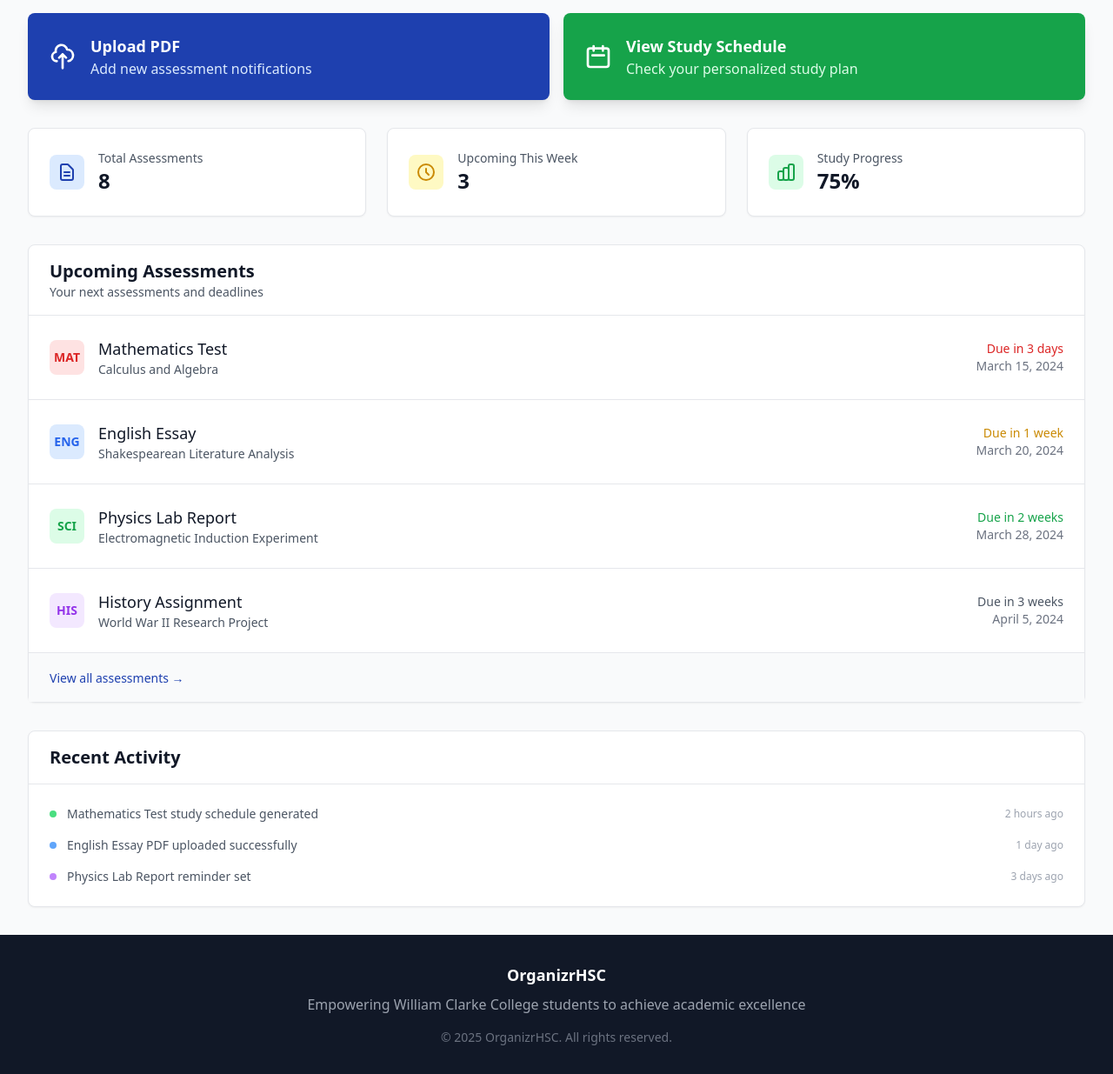
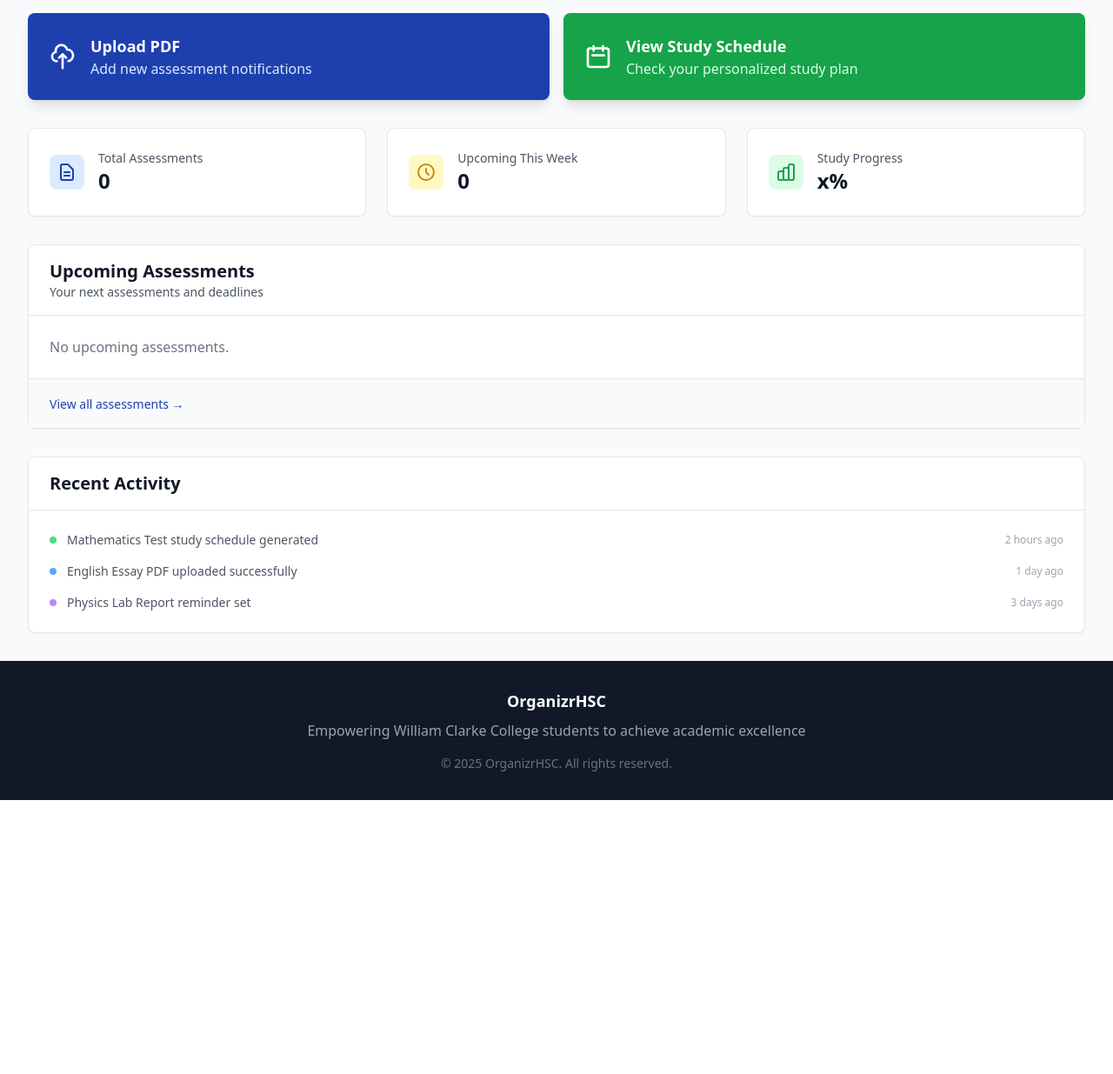
Before and after one commit to rahuls101/OrganizrHSC, a Flask app: page /dashboard in a window 1280 px wide. Shown: the part 182-1417 px from the top of the page at 87% size. After the commit the page ends 1102 px from the top, so only its background shows below. Run offline with Flask 3, Linux system fonts and the light colour scheme; the visitor is signed in with stand-in values (Sample User, id 1); tables that the repository leaves empty hold one stand-in row (values such as "Sample post"); some libraries are stand-ins or nearby versions.

Commit message:
Updated dashboard to dynamically display upcoming assessment stats

```diff
--- a/models.py
+++ b/models.py
@@ -20,4 +20,4 @@ class Assessment(db.Model):
     title = db.Column(db.String(100), nullable = False)
     description = db.Column(db.Text, nullable = True)
     due_date = db.Column(db.DateTime, nullable = False)
-    created_at = db.Column(db.DateTime, default=datetime.now(timezone.utc))
+    created_at = db.Column(db.DateTime, default=datetime.now)
--- a/server.py
+++ b/server.py
@@ -4,6 +4,7 @@ from dotenv import load_dotenv
 from models import db, User
 from auth import validate_user_signup, validate_user_login, create_user
 import os
+from datetime import datetime, timezone
 
 load_dotenv()
 
@@ -66,9 +67,32 @@ def dashboard():
     if 'user_id' not in session:
         return redirect(url_for('login', message='Please log in to continue', type='error'))
 
+    user = User.query.get(session['user_id'])
 
-    user = User.query.get(session['user_id'])
-    return render_template('dashboard.html', user=user)
+
+    now = datetime.now()
+
+    #retrieve upcoming assessments
+
+    assessments = [a for a in user.assessments if a.due_date >= now]
+
+    #sort assessments by due date
+
+    sorted_assessments = sorted(assessments, key=lambda a: a.due_date)
+
+    #list of assessments that are due within the next week (within 7 days):
+
+    upcoming_this_week = [a for a in sorted_assessments if 0 <= (a.due_date - now).days <= 7]
+
+
+    return render_template(
+        'dashboard.html',
+        user=user,
+        now = now,
+        num_assessments=len(assessments),
+        num_close_assessments=len(upcoming_this_week),
+        next_five_assessments = sorted_assessments[:5]
+    )
 
 @app.route('/upload')
 def upload():
--- a/templates/dashboard.html
+++ b/templates/dashboard.html
@@ -111,7 +111,7 @@
                     </div>
                     <div class="ml-4">
                         <p class="text-sm font-medium text-gray-600">Total Assessments</p>
-                        <p class="text-2xl font-bold text-gray-900">8</p>
+                        <p class="text-2xl font-bold text-gray-900">{{ num_assessments }}</p>
                     </div>
                 </div>
             </div>
@@ -125,7 +125,7 @@
                     </div>
                     <div class="ml-4">
                         <p class="text-sm font-medium text-gray-600">Upcoming This Week</p>
-                        <p class="text-2xl font-bold text-gray-900">3</p>
+                        <p class="text-2xl font-bold text-gray-900">{{ num_close_assessments }}</p>
                     </div>
                 </div>
             </div>
@@ -139,7 +139,7 @@
                     </div>
                     <div class="ml-4">
                         <p class="text-sm font-medium text-gray-600">Study Progress</p>
-                        <p class="text-2xl font-bold text-gray-900">75%</p>
+                        <p class="text-2xl font-bold text-gray-900">x%</p>
                     </div>
                 </div>
             </div>
@@ -153,97 +153,50 @@
             </div>
 
             <div class="divide-y divide-gray-200">
-                <!-- Assessment 1 -->
+                {% for assessment in next_five_assessments %}
+                    {% set days_remaining = (assessment.due_date - now).days %}
+                    {% if days_remaining == 0 %}
+                        {% set color_text = "text-red-600" %}
+                        {% set color_bg = "bg-red-100" %}
+                        {% set due_text = "Due today" %}
+                    {% elif days_remaining <= 3 %}
+                        {% set color_text = "text-red-600" %}
+                        {% set color_bg = "bg-red-100" %}
+                        {% set due_text = "Due in " ~ days_remaining ~ " day" ~ ("s" if days_remaining != 1 else "") %}
+                    {% elif days_remaining <= 7 %}
+                        {% set color_text = "text-yellow-600" %}
+                        {% set color_bg = "bg-yellow-100" %}
+                        {% set due_text = "Due in 1 week" %}
+                    {% else %}
+                        {% set color_text = "text-gray-600" %}
+                        {% set color_bg = "bg-gray-100" %}
+                        {% set due_text = "Due in " ~ days_remaining ~ " days" %}
+                    {% endif %}
                     <div class="p-6 hover:bg-gray-50 transition-colors">
                         <div class="flex items-center justify-between">
                             <div class="flex-1">
                                 <div class="flex items-center">
                                     <div class="flex-shrink-0">
-                                    <div class="w-10 h-10 bg-red-100 rounded-lg flex items-center justify-center">
-                                        <span class="text-red-600 font-semibold text-sm">MAT</span>
+                                        <div class="w-10 h-10 {{ color_bg }} rounded-lg flex items-center justify-center">
+                                            <span class="{{ color_text }} font-semibold text-sm">{{ assessment.subject_code }}</span>
                                         </div>
                                     </div>
                                     <div class="ml-4">
-                                    <h3 class="text-lg font-medium text-gray-900">Mathematics Test</h3>
-                                    <p class="text-sm text-gray-600">Calculus and Algebra</p>
+                                        <h3 class="text-lg font-medium text-gray-900">{{ assessment.title }}</h3>
+                                        <p class="text-sm text-gray-600">{{ assessment.description }}</p>
                                     </div>
                                 </div>
                             </div>
                             <div class="text-right">
-                            <p class="text-sm font-medium text-red-600">Due in 3 days</p>
-                            <p class="text-sm text-gray-500">March 15, 2024</p>
+                                <p class="text-sm font-medium {{ color_text }}">{{ due_text }}</p>
+                                <p class="text-sm text-gray-500">{{ assessment.due_date.strftime('%b %d, %Y') }}</p>
                             </div>
                         </div>
                     </div>
+                {% else %}
+                    <div class="p-6 text-gray-500">No upcoming assessments.</div>
+                {% endfor %}
 
-                <!-- Assessment 2 -->
-                <div class="p-6 hover:bg-gray-50 transition-colors">
-                    <div class="flex items-center justify-between">
-                        <div class="flex-1">
-                            <div class="flex items-center">
-                                <div class="flex-shrink-0">
-                                    <div class="w-10 h-10 bg-blue-100 rounded-lg flex items-center justify-center">
-                                        <span class="text-blue-600 font-semibold text-sm">ENG</span>
-                                    </div>
-                                </div>
-                                <div class="ml-4">
-                                    <h3 class="text-lg font-medium text-gray-900">English Essay</h3>
-                                    <p class="text-sm text-gray-600">Shakespearean Literature Analysis</p>
-                                </div>
-                            </div>
-                        </div>
-                        <div class="text-right">
-                            <p class="text-sm font-medium text-yellow-600">Due in 1 week</p>
-                            <p class="text-sm text-gray-500">March 20, 2024</p>
-                        </div>
-                    </div>
-                </div>
-
-                <!-- Assessment 3 -->
-                <div class="p-6 hover:bg-gray-50 transition-colors">
-                    <div class="flex items-center justify-between">
-                        <div class="flex-1">
-                            <div class="flex items-center">
-                                <div class="flex-shrink-0">
-                                    <div class="w-10 h-10 bg-green-100 rounded-lg flex items-center justify-center">
-                                        <span class="text-green-600 font-semibold text-sm">SCI</span>
-                                    </div>
-                                </div>
-                                <div class="ml-4">
-                                    <h3 class="text-lg font-medium text-gray-900">Physics Lab Report</h3>
-                                    <p class="text-sm text-gray-600">Electromagnetic Induction Experiment</p>
-                                </div>
-                            </div>
-                        </div>
-                        <div class="text-right">
-                            <p class="text-sm font-medium text-green-600">Due in 2 weeks</p>
-                            <p class="text-sm text-gray-500">March 28, 2024</p>
-                        </div>
-                    </div>
-                </div>
-
-                <!-- Assessment 4 -->
-                <div class="p-6 hover:bg-gray-50 transition-colors">
-                    <div class="flex items-center justify-between">
-                        <div class="flex-1">
-                            <div class="flex items-center">
-                                <div class="flex-shrink-0">
-                                    <div class="w-10 h-10 bg-purple-100 rounded-lg flex items-center justify-center">
-                                        <span class="text-purple-600 font-semibold text-sm">HIS</span>
-                                    </div>
-                                </div>
-                                <div class="ml-4">
-                                    <h3 class="text-lg font-medium text-gray-900">History Assignment</h3>
-                                    <p class="text-sm text-gray-600">World War II Research Project</p>
-                                </div>
-                            </div>
-                        </div>
-                        <div class="text-right">
-                            <p class="text-sm font-medium text-gray-600">Due in 3 weeks</p>
-                            <p class="text-sm text-gray-500">April 5, 2024</p>
-                        </div>
-                    </div>
-                </div>
             </div>
 
             <!-- View All Link -->
```
Lines whose indentation alone changed are shown as unchanged.
